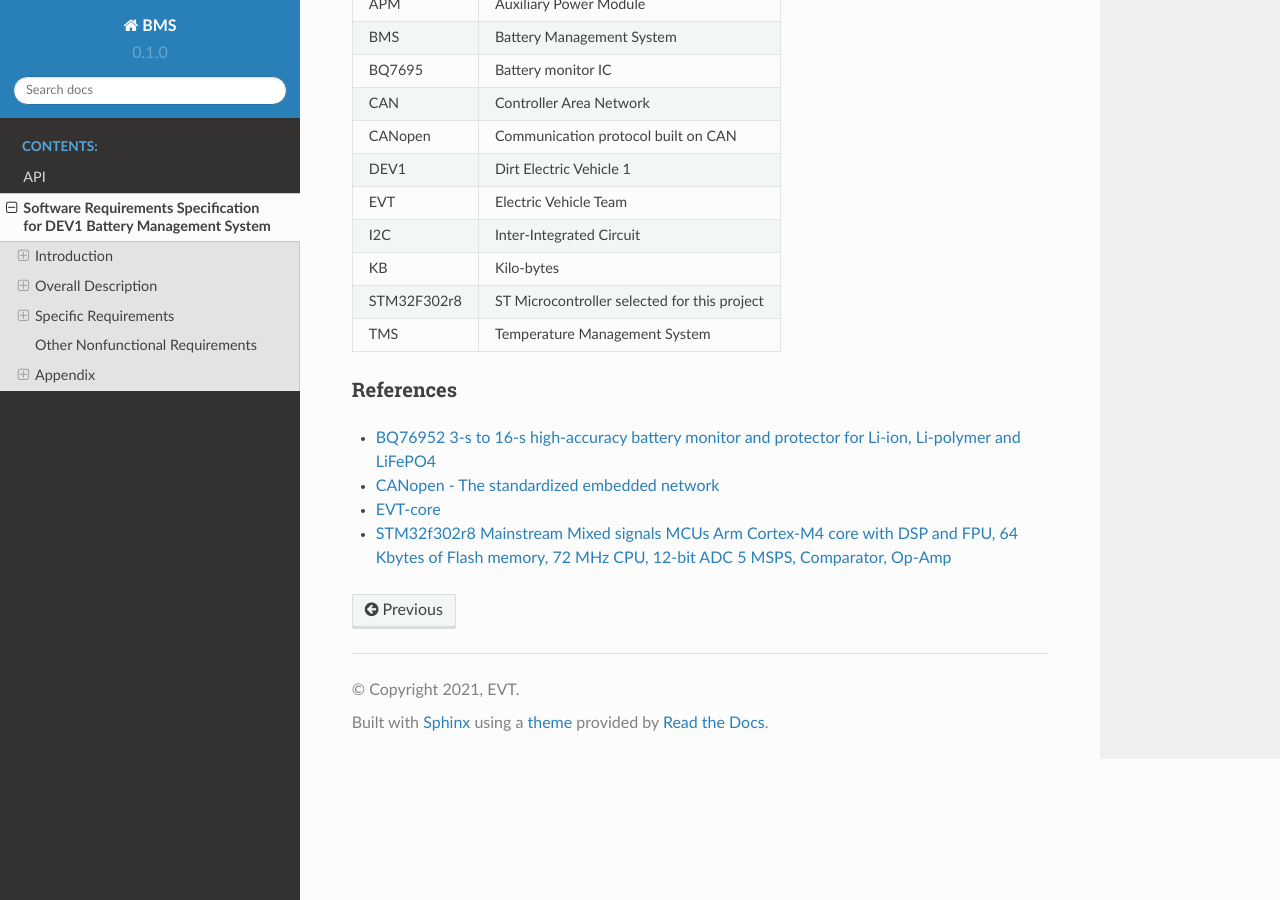
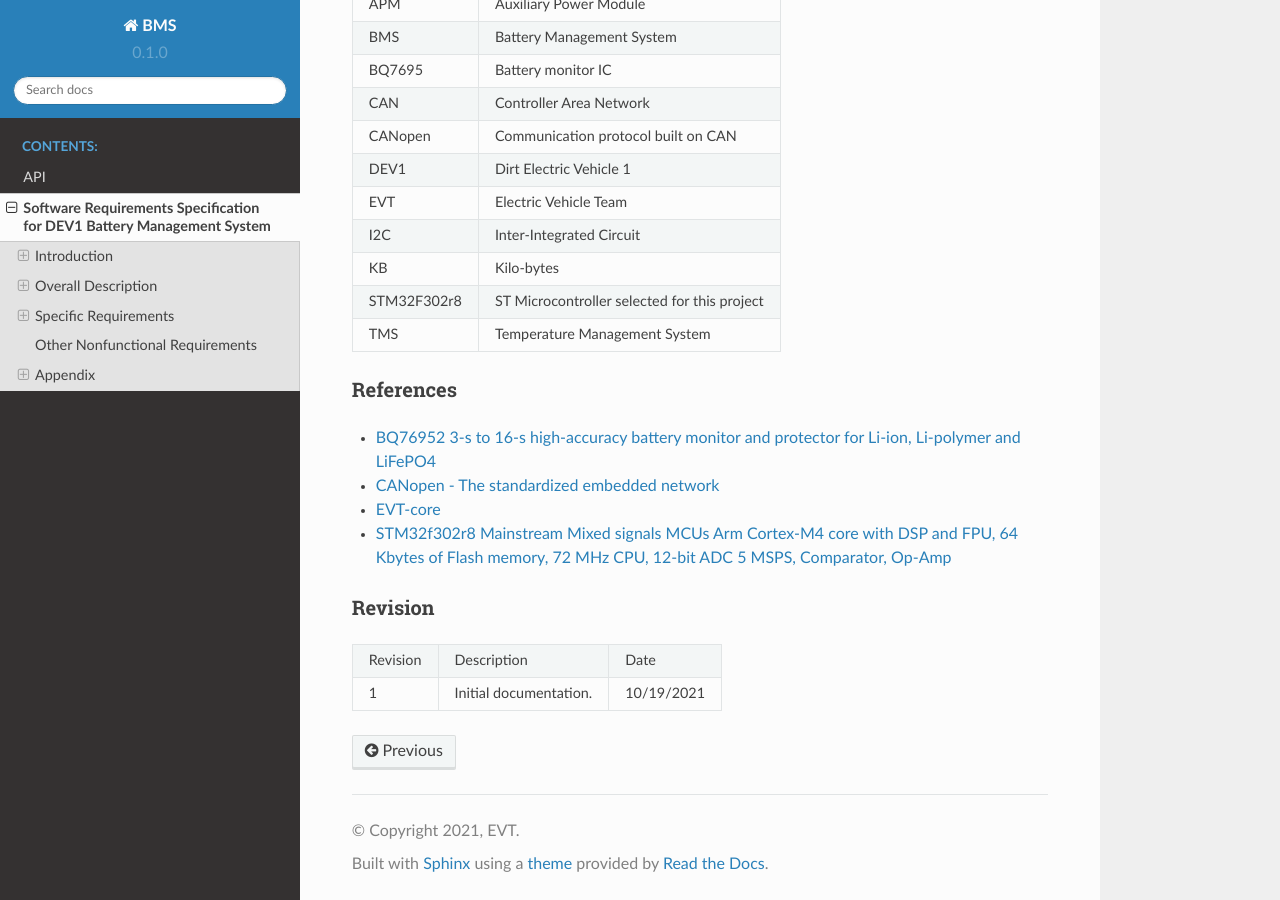
Before and after one commit to RIT-EVT/BMS, a Sphinx documentation site: the page built from docs/source/srs.rst, in a window 1280 px wide and 900 px high, scrolled down 10689 px. Built offline with Sphinx 7.4.7 and the Read the Docs theme 2.0.0, drawn with Linux system fonts in a browser that asks for light colours.

Commit message:
Add in revision information

```diff
--- a/docs/source/srs.rst
+++ b/docs/source/srs.rst
@@ -555,3 +555,12 @@ References
 * `CANopen - The standardized embedded network <https://www.can-cia.org/canopen/>`_
 * `EVT-core <https://evt-core.readthedocs.io/en/latest/>`_
 * `STM32f302r8 Mainstream Mixed signals MCUs Arm Cortex-M4 core with DSP and FPU, 64 Kbytes of Flash memory, 72 MHz CPU, 12-bit ADC 5 MSPS, Comparator, Op-Amp <https://www.st.com/en/microcontrollers-microprocessors/stm32f302r8.html>`_
+
+Revision
+--------
+
+========    ======================          ==========
+Revision    Description                     Date
+--------    ----------------------          ----------
+1           Initial documentation.          10/19/2021
+========    ======================          ==========
```
